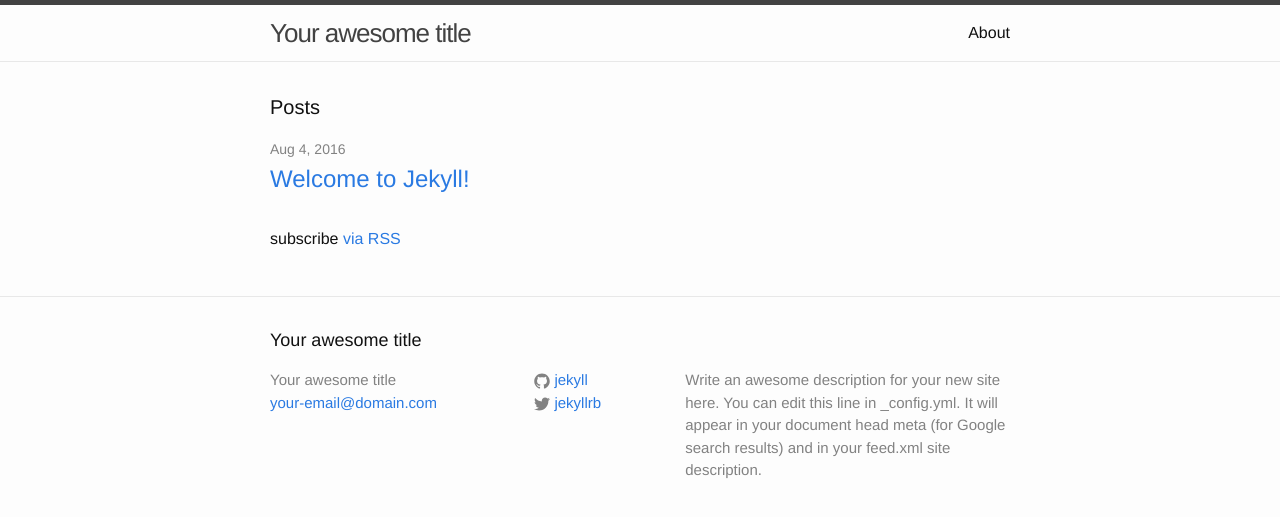
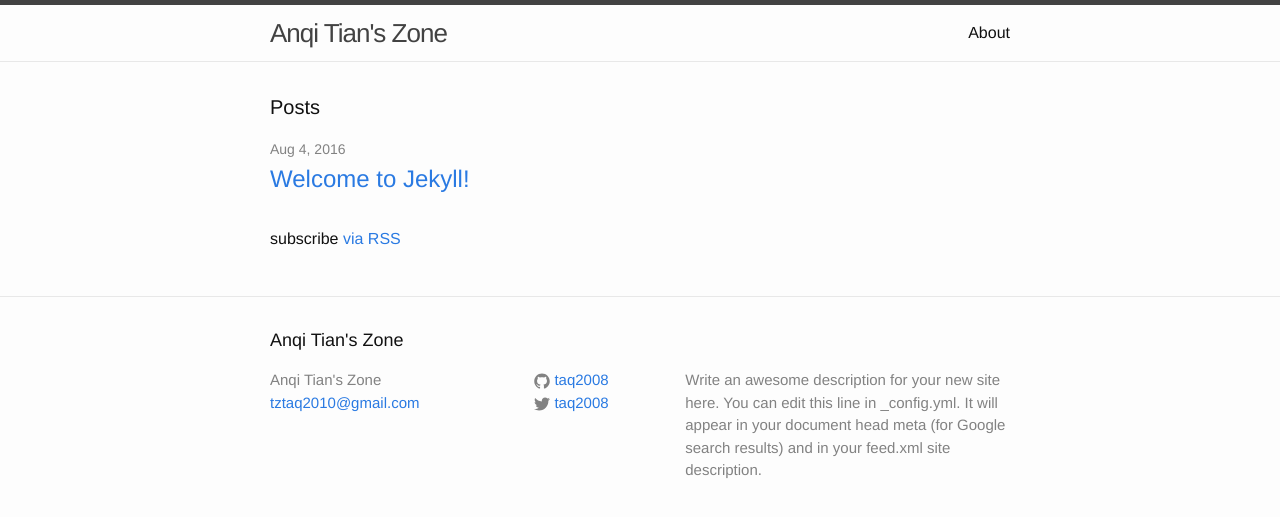
Before and after one commit to taq2008/taq2008.github.io, a Jekyll site: the page built from index.html, in a window 1280 px wide. Shown: the top 517 px of the page. Built offline with Jekyll 4.4.1, drawn with Linux system fonts in a browser that asks for light colours.

Commit message:
basic edit

```diff
--- a/_config.yml
+++ b/_config.yml
@@ -6,16 +6,16 @@
 # 'jekyll serve'. If you change this file, please restart the server process.
 
 # Site settings
-title: Your awesome title
-email: your-email@domain.com
+title: Anqi Tian's Zone
+email: tztaq2010@gmail.com
 description: > # this means to ignore newlines until "baseurl:"
   Write an awesome description for your new site here. You can edit this
   line in _config.yml. It will appear in your document head meta (for
   Google search results) and in your feed.xml site description.
 baseurl: "" # the subpath of your site, e.g. /blog
-url: "http://yourdomain.com" # the base hostname & protocol for your site
-twitter_username: jekyllrb
-github_username:  jekyll
+url: "http://anqitian.com" # the base hostname & protocol for your site
+twitter_username: taq2008
+github_username:  taq2008
 
 # Build settings
 markdown: kramdown
```
